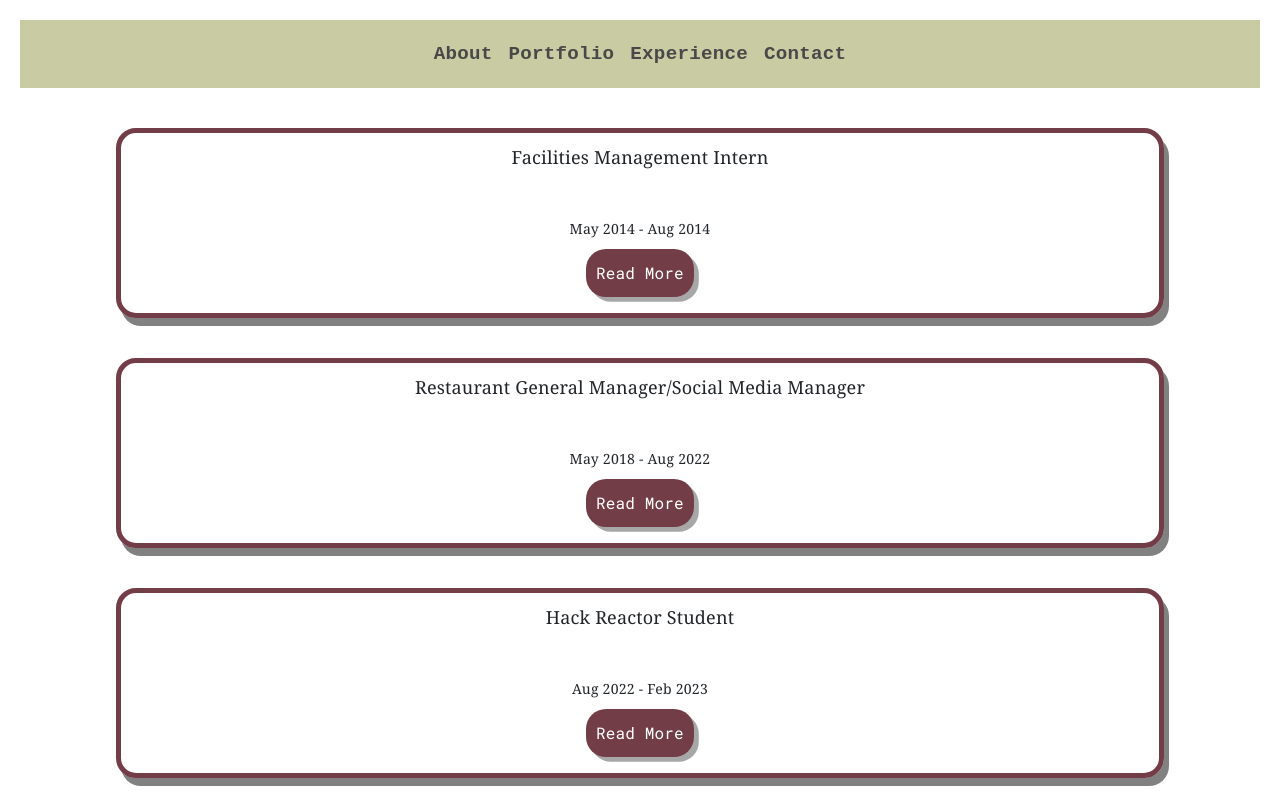
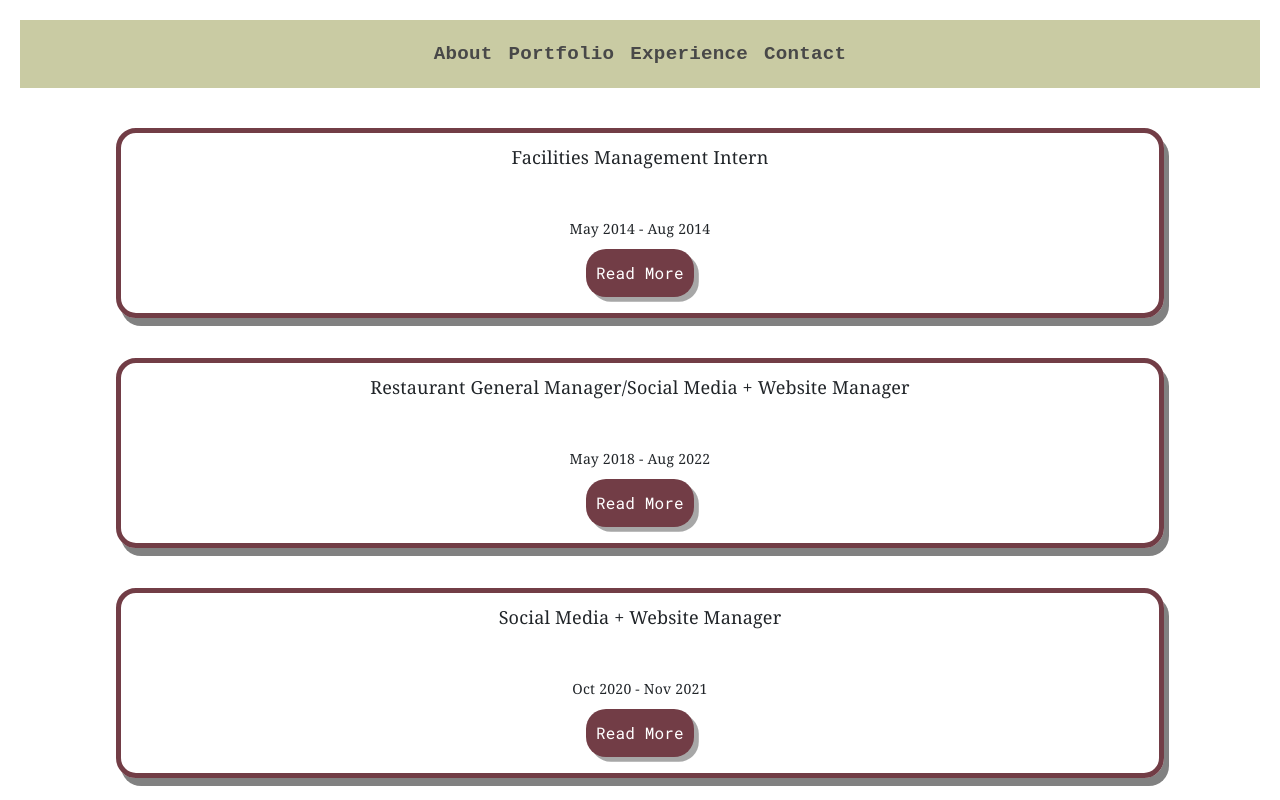
Before and after one commit to Introvette/angular-site, an Angular app in the folder introvette/: page /experience in a window 1280 px wide. Shown: the top 800 px of the page. Built offline with nearby package versions, Linux system fonts and the light colour scheme; a web font is replaced by a local one.

Commit message:
added to timeline

```diff
--- a/introvette/src/app/experience/experience.component.ts
+++ b/introvette/src/app/experience/experience.component.ts
@@ -20,8 +20,13 @@ export class ExperienceComponent {
     },
     {
       date: 'May 2018 - Aug 2022',
-      title: 'Restaurant General Manager/Social Media Manager',
+      title: 'Restaurant General Manager/Social Media + Website Manager',
       description: "@ Anntonys Caribbean Cafe in Charlotte, NC - Created, designed, and oversaw the maintenance of the ecommerce website for the restaurant's sauce. - Developed social media content informed by analytics. - Crafted and updated menus, monitored inventory levels, and assigned tasks to employees. - Designed schedules taking into account staff requests and holidays. - Provided daily inspiration to the team and supervised front-of-house activities."
+    },
+    {
+      date: 'Oct 2020 - Nov 2021',
+      title: 'Social Media + Website Manager',
+      description: '@ 33Headies LLC - Developed, designed, and managed the ecommerce website for merchandise and glass art, ensuring its functionality and appealing design. - Served as the primary contact for wholesale transactions with glass artists, fostering strong relationships and facilitating smooth business operations. - Utilized company analytics and sales data to create engaging and effective content, resulting in increased brand visibility and revenue.'
     },
     {
       date: 'Aug 2022 - Feb 2023',
```
